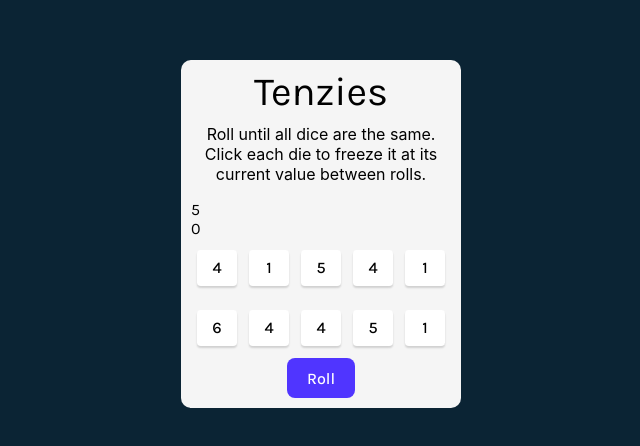
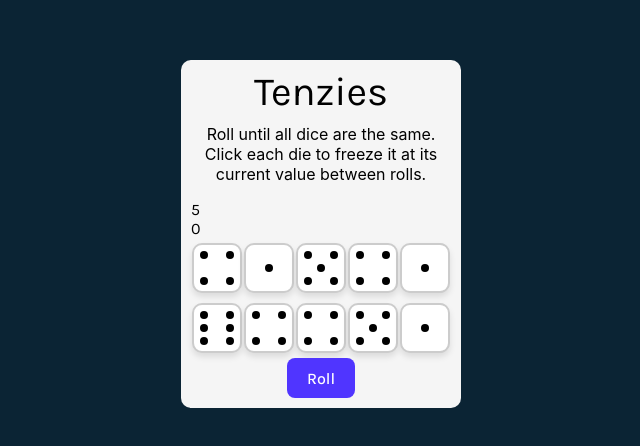
Before and after one commit to pchristou/tenzi, a React (Vite) app: page / in a window 1280 px wide. Shown: the part 166-612 px from the top of the page, without its empty margins (319-959 px from the left). Built offline with nearby package versions, Linux system fonts and the light colour scheme.

Commit message:
5 - tenzies - dice pips

```diff
--- a/src/5-tenzies/components/Die.jsx
+++ b/src/5-tenzies/components/Die.jsx
@@ -2,6 +2,10 @@ export default function Die({ id, isHeld, value, clickCallback }) {
     const styles = {
         backgroundColor: isHeld ? '#59E391' : 'white'
     }
+
+    const dots = Array.from({ length: 9 }, () => <span className='dot'>&nbsp;</span>)
+
+    console.log(dots);
 
     return (
         <div className='die'>
@@ -9,9 +13,9 @@ export default function Die({ id, isHeld, value, clickCallback }) {
                 aria-pressed={isHeld}
                 aria-label={`Die with value ${value}, ${isHeld ? "held" : "not held"}`}
                 onClick={() => clickCallback(id)} style={styles}
-                className='die-button'
+                className={`dice-face face-${value}`}
             >
-                {value}
+                {dots}
             </button>
         </div>
     )
--- a/src/index.css
+++ b/src/index.css
@@ -628,6 +628,65 @@ body {
             width: 36px;
             height: 36px;
         }
+
+        .dice-face {
+            width: 50px;
+            height: 50px;
+            background-color: white;
+            border: 2px solid #ccc;
+            border-radius: 10px;
+            display: grid;
+            grid-template-columns: repeat(3, 1fr);
+            grid-template-rows: repeat(3, 1fr);
+            gap: 4px;
+            padding: 6px;
+            box-shadow: 0 4px 6px rgba(0, 0, 0, 0.1);
+            cursor: pointer;
+        }
+
+        .dot {
+            width: 8px;
+            height: 8px;
+            background-color: black;
+            border-radius: 50%;
+            justify-self: center;
+            align-self: center;
+            visibility: hidden; /* hide by default */
+        }
+
+        /* Face 1 */
+        .face-1 .dot:nth-child(5) { visibility: visible; }
+
+        /* Face 2 */
+        .face-2 .dot:nth-child(1),
+        .face-2 .dot:nth-child(9) { visibility: visible; }
+
+        /* Face 3 */
+        .face-3 .dot:nth-child(1),
+        .face-3 .dot:nth-child(5),
+        .face-3 .dot:nth-child(9) { visibility: visible; }
+
+        /* Face 4 */
+        .face-4 .dot:nth-child(1),
+        .face-4 .dot:nth-child(3),
+        .face-4 .dot:nth-child(7),
+        .face-4 .dot:nth-child(9) { visibility: visible; }
+
+        /* Face 5 */
+        .face-5 .dot:nth-child(1),
+        .face-5 .dot:nth-child(3),
+        .face-5 .dot:nth-child(5),
+        .face-5 .dot:nth-child(7),
+        .face-5 .dot:nth-child(9) { visibility: visible; }
+
+        /* Face 6 */
+        .face-6 .dot:nth-child(1),
+        .face-6 .dot:nth-child(4),
+        .face-6 .dot:nth-child(7),
+        .face-6 .dot:nth-child(3),
+        .face-6 .dot:nth-child(6),
+        .face-6 .dot:nth-child(9) { visibility: visible; }
+
     }
 
     .sr-only {
```
Also changed, not shown: src/5-tenzies/App.jsx (+0 -13 lines).
